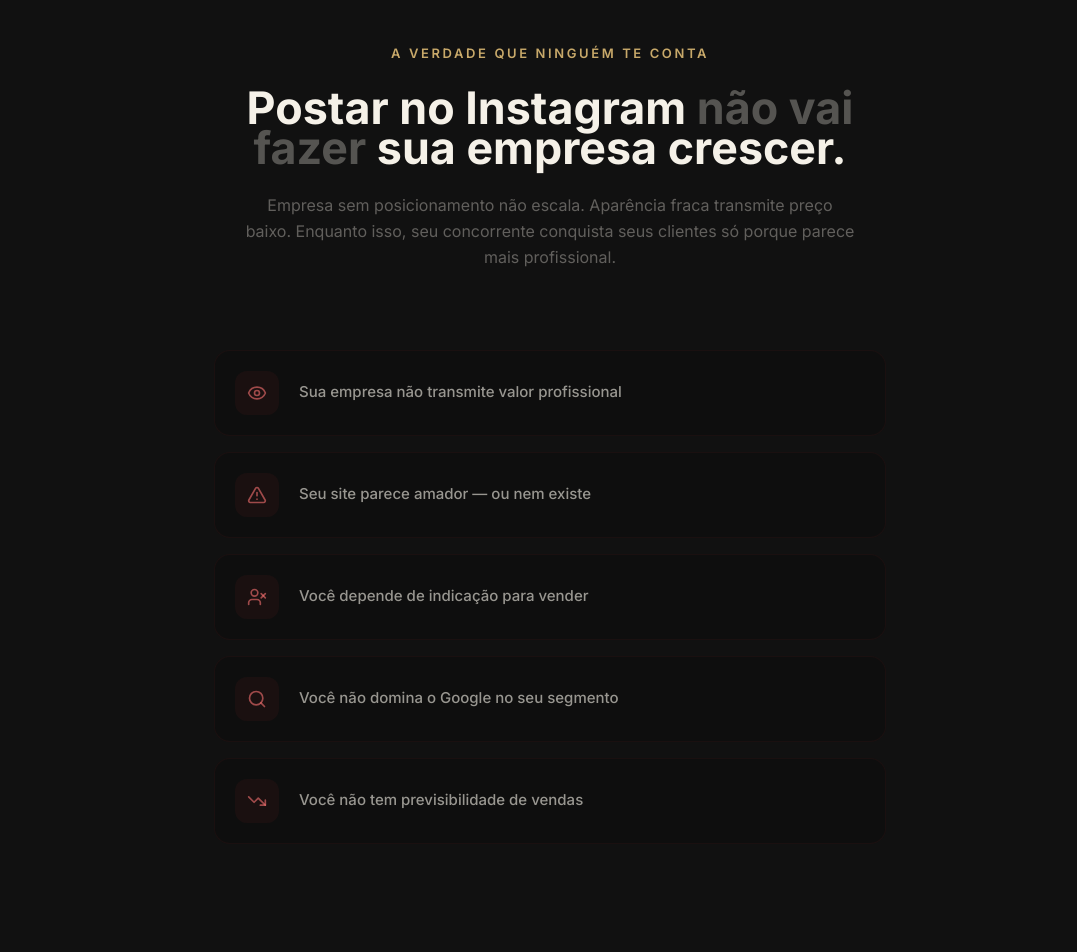
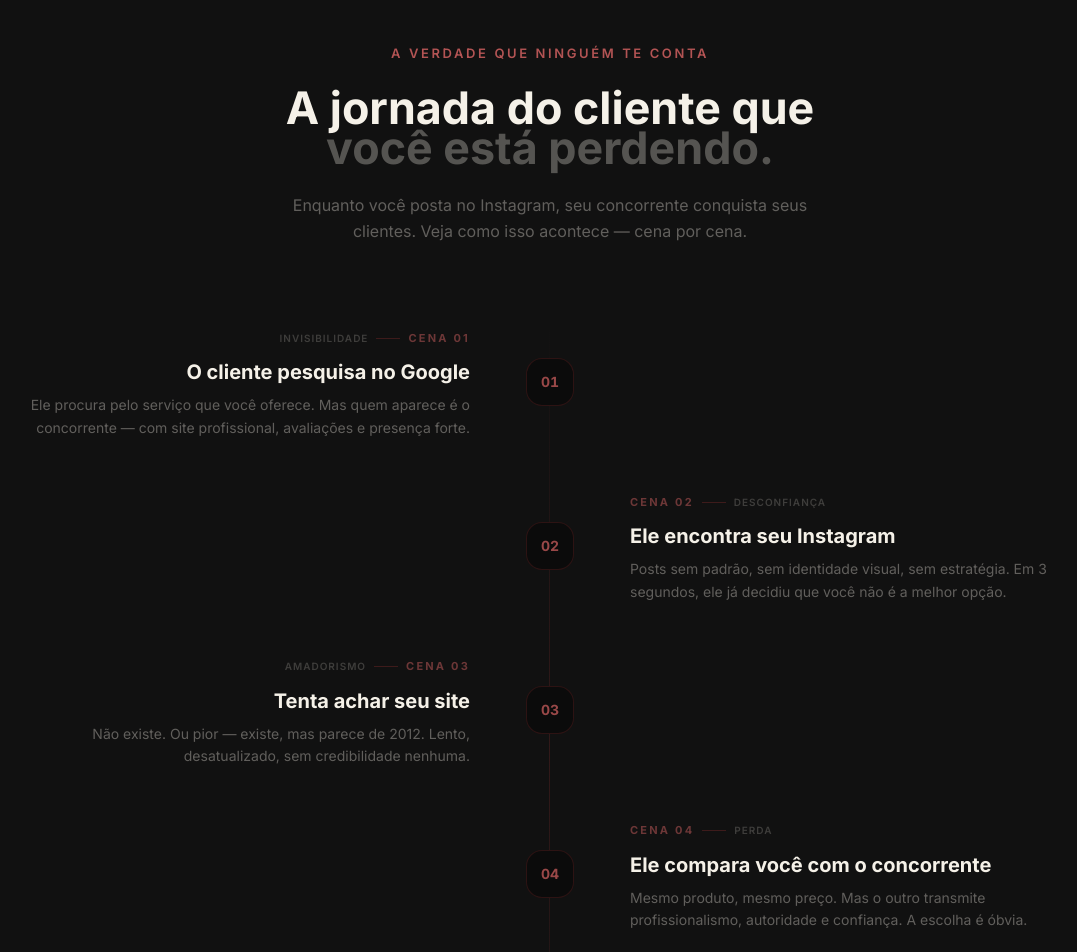
Before and after one commit to wh1skyfps/mowinte, a React (Vite) app: page / in a window 1280 px wide. Shown: the part 900-1852 px from the top of the page, without its empty margins (90-1167 px from the left). Built offline with nearby package versions, Linux system fonts and the light colour scheme; the HTML template or start-up script is replaced by a standard one.

Commit message:
Add error handling storyboard
Co-authored-by: wh1skyfps <147211474+wh1skyfps@users.noreply.github.com>

```diff
--- a/src/components/mowin/BeliefBreakSection.tsx
+++ b/src/components/mowin/BeliefBreakSection.tsx
@@ -1,50 +1,142 @@
 import { useReveal, stagger } from "./useScrollReveal";
-import { AlertTriangle, Eye, UserX, Search, TrendingDown } from "lucide-react";
+import { useRef } from "react";
 
-const problems = [
-  { icon: Eye, text: "Sua empresa não transmite valor profissional" },
-  { icon: AlertTriangle, text: "Seu site parece amador — ou nem existe" },
-  { icon: UserX, text: "Você depende de indicação para vender" },
-  { icon: Search, text: "Você não domina o Google no seu segmento" },
-  { icon: TrendingDown, text: "Você não tem previsibilidade de vendas" },
+const scenes = [
+  {
+    number: "01",
+    title: "O cliente pesquisa no Google",
+    desc: "Ele procura pelo serviço que você oferece. Mas quem aparece é o concorrente — com site profissional, avaliações e presença forte.",
+    emotion: "Invisibilidade",
+  },
+  {
+    number: "02",
+    title: "Ele encontra seu Instagram",
+    desc: "Posts sem padrão, sem identidade visual, sem estratégia. Em 3 segundos, ele já decidiu que você não é a melhor opção.",
+    emotion: "Desconfiança",
+  },
+  {
+    number: "03",
+    title: "Tenta achar seu site",
+    desc: "Não existe. Ou pior — existe, mas parece de 2012. Lento, desatualizado, sem credibilidade nenhuma.",
+    emotion: "Amadorismo",
+  },
+  {
+    number: "04",
+    title: "Ele compara você com o concorrente",
+    desc: "Mesmo produto, mesmo preço. Mas o outro transmite profissionalismo, autoridade e confiança. A escolha é óbvia.",
+    emotion: "Perda",
+  },
+  {
+    number: "05",
+    title: "Você perde a venda sem saber",
+    desc: "Sem funil, sem dados, sem rastreamento. Você nem sabe quantos clientes está perdendo por dia — e para quem.",
+    emotion: "Cegueira",
+  },
 ];
 
 export default function BeliefBreakSection() {
   const { ref, visible } = useReveal();
+  const containerRef = useRef<HTMLDivElement>(null);
 
   return (
     <section className="bg-m-surface py-28 lg:py-36 relative overflow-hidden">
-      {/* Ambient */}
-      <div className="absolute top-0 left-1/2 -translate-x-1/2 w-[600px] h-[2px] bg-gradient-to-r from-transparent via-m-gold/15 to-transparent" />
+      {/* Ambient line */}
+      <div className="absolute top-0 left-1/2 -translate-x-1/2 w-[600px] h-[2px] bg-gradient-to-r from-transparent via-red-500/10 to-transparent" />
 
-      <div ref={ref} className="max-w-5xl mx-auto px-6 lg:px-10">
-        {/* Belief break */}
-        <div className={`text-center mb-20 transition-all duration-700 ${visible ? "opacity-100 translate-y-0" : "opacity-0 translate-y-6"}`}>
-          <p className="text-m-gold text-[13px] font-semibold tracking-[0.2em] uppercase mb-6">A verdade que ninguém te conta</p>
+      <div ref={ref} className="max-w-6xl mx-auto px-6 lg:px-10">
+        {/* Header */}
+        <div
+          className={`text-center mb-20 transition-all duration-700 ${
+            visible ? "opacity-100 translate-y-0" : "opacity-0 translate-y-6"
+          }`}
+        >
+          <p className="text-red-400/70 text-[13px] font-semibold tracking-[0.2em] uppercase mb-6">
+            A verdade que ninguém te conta
+          </p>
           <h2 className="text-3xl sm:text-4xl lg:text-[2.8rem] font-bold text-m-cream leading-[1.15] text-balance max-w-3xl mx-auto">
-            Postar no Instagram <span className="text-m-cream/30">não vai fazer</span> sua empresa crescer.
+            A jornada do cliente que{" "}
+            <span className="text-m-cream/30">você está perdendo.</span>
           </h2>
-          <p className="mt-6 text-base text-m-cream/35 max-w-2xl mx-auto leading-relaxed text-pretty">
-            Empresa sem posicionamento não escala. Aparência fraca transmite preço baixo.
-            Enquanto isso, seu concorrente conquista seus clientes só porque parece mais profissional.
+          <p className="mt-6 text-base text-m-cream/35 max-w-xl mx-auto leading-relaxed text-pretty">
+            Enquanto você posta no Instagram, seu concorrente conquista seus
+            clientes. Veja como isso acontece — cena por cena.
           </p>
         </div>
 
-        {/* Problem list */}
-        <div className="space-y-4 max-w-2xl mx-auto">
-          {problems.map((p, i) => (
-            <div
-              key={i}
-              {...stagger(visible, i, 200)}
-            >
-              <div className="flex items-center gap-5 p-5 rounded-2xl bg-m-black/40 border border-red-500/5 hover:border-red-500/10 transition-all duration-500 group">
-                <div className="w-11 h-11 rounded-xl bg-red-500/5 flex items-center justify-center flex-shrink-0 group-hover:bg-red-500/10 transition-colors duration-300">
-                  <p.icon className="w-5 h-5 text-red-400/60" />
+        {/* Storyboard timeline */}
+        <div ref={containerRef} className="relative">
+          {/* Vertical line */}
+          <div className="absolute left-6 md:left-1/2 top-0 bottom-0 w-px bg-gradient-to-b from-transparent via-red-500/15 to-transparent md:-translate-x-px" />
+
+          <div className="space-y-8 lg:space-y-12">
+            {scenes.map((scene, i) => {
+              const isLeft = i % 2 === 0;
+              return (
+                <div key={i} {...stagger(visible, i, 200)}>
+                  <div
+                    className={`relative flex flex-col md:flex-row items-start md:items-center gap-6 ${
+                      isLeft ? "md:flex-row" : "md:flex-row-reverse"
+                    }`}
+                  >
+                    {/* Scene card */}
+                    <div
+                      className={`w-full md:w-[calc(50%-2rem)] pl-16 md:pl-0 ${
+                        isLeft ? "md:text-right md:pr-12" : "md:text-left md:pl-12"
+                      }`}
+                    >
+                      <div className="group">
+                        <div
+                          className={`inline-flex items-center gap-2 mb-3 ${
+                            isLeft ? "md:flex-row-reverse" : ""
+                          }`}
+                        >
+                          <span className="text-[11px] font-bold tracking-[0.2em] uppercase text-red-400/40">
+                            Cena {scene.number}
+                          </span>
+                          <span className="w-6 h-px bg-red-500/20" />
+                          <span className="text-[10px] font-semibold tracking-widest uppercase text-m-cream/20">
+                            {scene.emotion}
+                          </span>
+                        </div>
+                        <h3 className="text-lg sm:text-xl font-bold text-m-cream mb-2 leading-tight">
+                          {scene.title}
+                        </h3>
+                        <p className="text-sm text-m-cream/35 leading-relaxed text-pretty max-w-md inline-block">
+                          {scene.desc}
+                        </p>
+                      </div>
+                    </div>
+
+                    {/* Timeline node */}
+                    <div className="absolute left-6 md:left-1/2 md:-translate-x-1/2 top-0 md:top-1/2 md:-translate-y-1/2 z-10">
+                      <div className="w-12 h-12 rounded-2xl bg-m-black border border-red-500/15 flex items-center justify-center group-hover:border-red-500/30 transition-colors duration-300">
+                        <span className="text-red-400/60 text-sm font-bold tabular-nums">
+                          {scene.number}
+                        </span>
+                      </div>
+                    </div>
+
+                    {/* Spacer for the other side */}
+                    <div className="hidden md:block w-[calc(50%-2rem)]" />
+                  </div>
                 </div>
-                <span className="text-m-cream/60 font-medium text-[15px]">{p.text}</span>
-              </div>
+              );
+            })}
+          </div>
+
+          {/* End marker */}
+          <div
+            className={`mt-12 flex justify-center transition-all duration-700 delay-[1200ms] ${
+              visible ? "opacity-100" : "opacity-0"
+            }`}
+          >
+            <div className="flex flex-col items-center gap-3">
+              <div className="w-3 h-3 rounded-full bg-red-500/20 border border-red-500/10" />
+              <p className="text-[11px] font-semibold tracking-[0.15em] uppercase text-red-400/30">
+                Resultado: venda perdida
+              </p>
             </div>
-          ))}
+          </div>
         </div>
       </div>
     </section>
```
